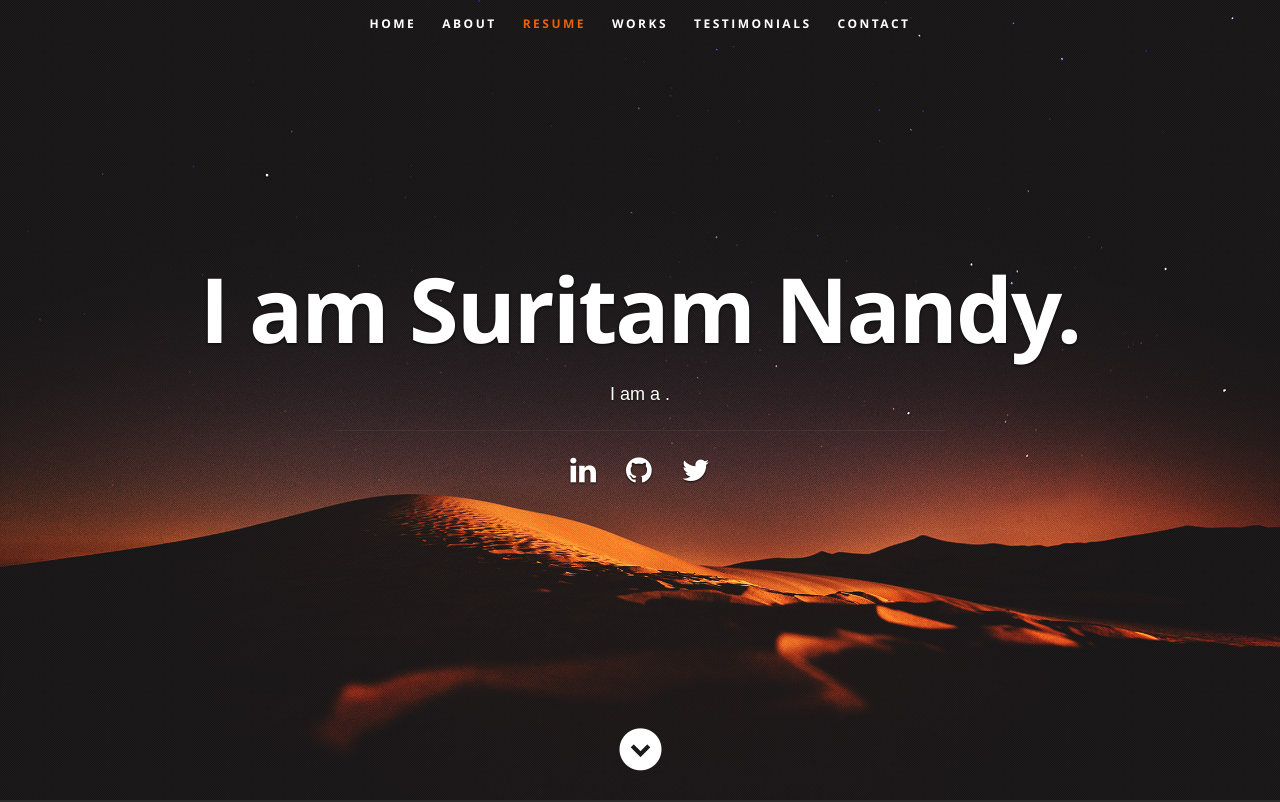
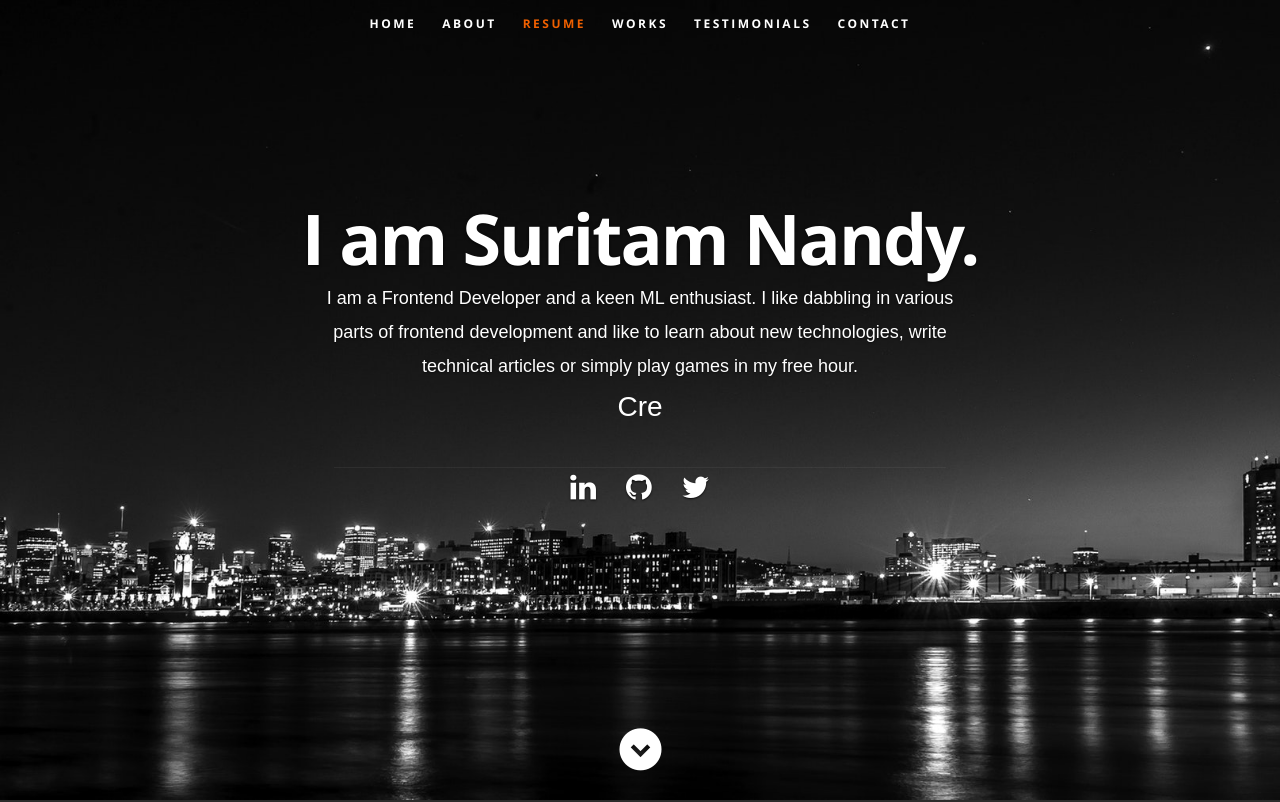
Before and after one commit to Suritam-Nandy/suritamnandy.github.io, a React (Create React App) app: page / in a window 1280 px wide. Shown: the top 802 px of the page. Built offline with nearby package versions, Linux system fonts and the light colour scheme.

Commit message:
💄 header

```diff
--- a/public/css/layout.css
+++ b/public/css/layout.css
@@ -33,7 +33,7 @@ header {
    height: 800px;
    min-height: 500px;
    width: 100%;
-   background: #161415 url(../images/header-background.jpg) no-repeat top center;
+   background: #161415 url(../images/landing.jpg) no-repeat top center;
    background-size: cover !important;
 	-webkit-background-size: cover !important;
    text-align: center;
@@ -58,17 +58,22 @@ header .banner {
 
 header .banner-text { width: 100%; }
 header .banner-text h1 {
-   font: 90px/1.1em 'opensans-bold', sans-serif;
+   font: 7rem/1.1em 'opensans-bold', sans-serif;
    color: #fff;
    letter-spacing: -2px;
-   margin: 0 auto 18px auto;
+   margin: 0 auto 0.4rem auto;
    text-shadow: 0px 1px 3px rgba(0, 0, 0, .8);
+}
+header .banner-text h2 {
+   font: 24px/1.em 'librebaskerville-regular', serif;
+   color: #A8A8A8;
+   margin: 0 auto 4rem ;
 }
 header .banner-text h3 {
    font: 18px/1.9em 'librebaskerville-regular', serif;
    color: #A8A8A8;
-   margin: 0 auto;
-   width: 70%;
+   margin: 0 auto 0.4rem ;
+   width: 50%;
    text-shadow: 0px 1px 2px rgba(0, 0, 0, .5);
 }
 header .banner-text h3 span,
@@ -77,15 +82,15 @@ header .banner-text h3 a {
 }
 header .banner-text hr {
    width: 60%;
-   margin: 18px auto 24px auto;
+   margin: 4rem auto 4px auto;
    border-color: #2F2D2E;
    border-color: rgba(150, 150, 150, .1);
 }
 
 /* header social links */
 header .social {
-   margin: 24px 0;
-   padding: 0;
+   margin: 2rem 0;
+   padding: 16rem 0 0 0;
    font-size: 30px;
    text-shadow: 0px 1px 2px rgba(0, 0, 0, .8);
 }
--- a/src/components/Header.js
+++ b/src/components/Header.js
@@ -2,6 +2,77 @@ import React, { Component } from 'react';
 export default class Header extends Component {
   render() {
     let resumeData = this.props.resumeData;
+
+
+    class TypeWriter {
+      constructor(txtElement, words, wait = 1500) {
+          this.txtElement = txtElement;
+          this.words = words;
+          this.txt = '';
+          this.wordIndex = 0;
+          this.wait = parseInt(wait, 10);
+          this.type();
+          this.isDeleting = false;
+      }
+
+      type() {
+          // Current index of word
+          const current = this.wordIndex % this.words.length;
+          // Get full text of current word
+          const fullTxt = this.words[current];
+
+          // Check if deleting
+          if (this.isDeleting) {
+              // Remove char
+              this.txt = fullTxt.substring(0, this.txt.length - 1);
+          } else {
+              // Add char
+              this.txt = fullTxt.substring(0, this.txt.length + 1);
+          }
+
+          // Insert txt into element
+          this.txtElement.innerHTML = `<span class="txt">${this.txt}</span>`;
+
+          // Initial Type Speed
+          let typeSpeed = 125;
+
+          if (this.isDeleting) {
+              typeSpeed /= 2;
+          }
+
+          // If word is complete
+          if (!this.isDeleting && this.txt === fullTxt) {
+              // Make pause at end
+              typeSpeed = this.wait;
+              // Set delete to true
+              this.isDeleting = true;
+          } else if (this.isDeleting && this.txt === '') {
+              this.isDeleting = false;
+              // Move to next word
+              this.wordIndex++;
+              // Pause before start typing
+              typeSpeed = 100;
+          }
+
+          setTimeout(() => this.type(), typeSpeed);
+      }
+  }
+
+
+  // Init On DOM Load
+  document.addEventListener('DOMContentLoaded', init);
+
+  // Init App
+  function init() {
+      const txtElement = document.querySelector('.txt-type');
+      const words = JSON.parse(txtElement.getAttribute('data-words'));
+      const wait = txtElement.getAttribute('data-wait');
+      // Init TypeWriter
+      new TypeWriter(txtElement, words, wait);
+  }
+
+
+
     return (
       <React.Fragment>
 
@@ -21,14 +92,32 @@ export default class Header extends Component {
 
          <div className="row banner">
             <div className="banner-text">
-               <h1 className="responsive-headline">I am {resumeData.name}.</h1>
-               <h3 style={{color:'#fff', fontFamily:'sans-serif '}}>I am a {resumeData.role}.{resumeData.roleDescription}
-               </h3>
-               <hr/>
-               <ul className="social">
-                  {
+              <div style={{position: "absolute", top: '25%', left:'0rem'}}>
+                <h1
+                  // className="responsive-headline"
+                >I am {resumeData.name}.</h1>
+                <h3 style={{ color: '#fff', fontFamily: 'sans-serif',  }}>I am a {resumeData.role}.{resumeData.roleDescription}
+                </h3>
+                <div style={{position:"relative"}}>
+              <h2>
+                <span style={{color:'#fff', fontFamily:'sans-serif ',}} class="txt-type" data-wait="1500" data-words='["Developer", "Designer", "Creator"]'></span>
+
+                  </h2>
+
+
+                </div>
+
+              </div>
+
+              <ul className="social">
+              <hr/>
+
+                {
+
                     resumeData.socialLinks && resumeData.socialLinks.map(item =>{
-                      return(
+                      return (
+
+
                               <li key={item.name}>
                                 <a href={item.url} target="_blank"><i className={item.className}></i></a>
                               </li>
@@ -36,7 +125,8 @@ export default class Header extends Component {
                           }
                     )
                   }
-               </ul>
+              </ul>
+
             </div>
          </div>
 
--- a/src/components/Portfolio.js
+++ b/src/components/Portfolio.js
@@ -17,7 +17,7 @@ export default class Porfolio extends Component {
                       <img src={`${item.imgurl}`} className="item-img"/>
                       <div className="overlay">
                         <div className="portfolio-item-meta">
-                          <h5>{item.name}</h5>
+                          <h5 key={item.id}>{item.name}</h5>
                           <p>{item.description}</p>
                         </div>
                       </div>
--- a/src/resumeData.js
+++ b/src/resumeData.js
@@ -2,10 +2,10 @@ let resumeData = {
   // "imagebaseurl":
   //   "https://rbhatia46.github.io/",
     "name": "Suritam Nandy",
-    // "role": "Frontend Developer and a keen ML enthusiast",
+    "role": "Frontend Developer and a keen ML enthusiast",
     "linkedinId":"Your LinkedIn Id",
     "skypeid": "Your skypeid",
-    // "roleDescription": " I like dabbling in various parts of frontend development and like to learn about new technologies, write technical articles or simply play games in my free hour.",
+    "roleDescription": " I like dabbling in various parts of frontend development and like to learn about new technologies, write technical articles or simply play games in my free hour.",
     "socialLinks":[
         {
           "name":"linkedin",
```
Also changed, not shown: public/images/landing.jpg (added).
